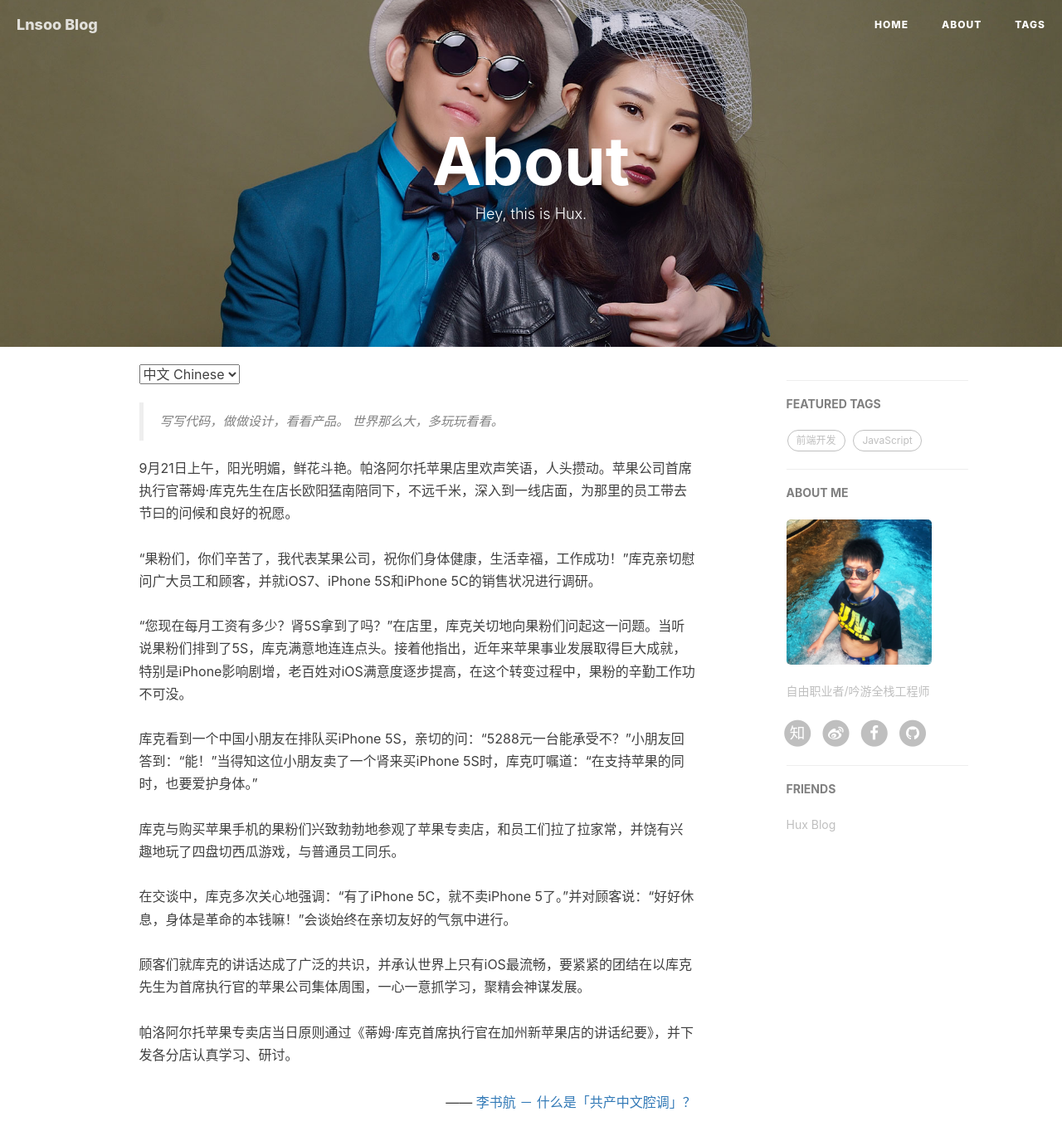
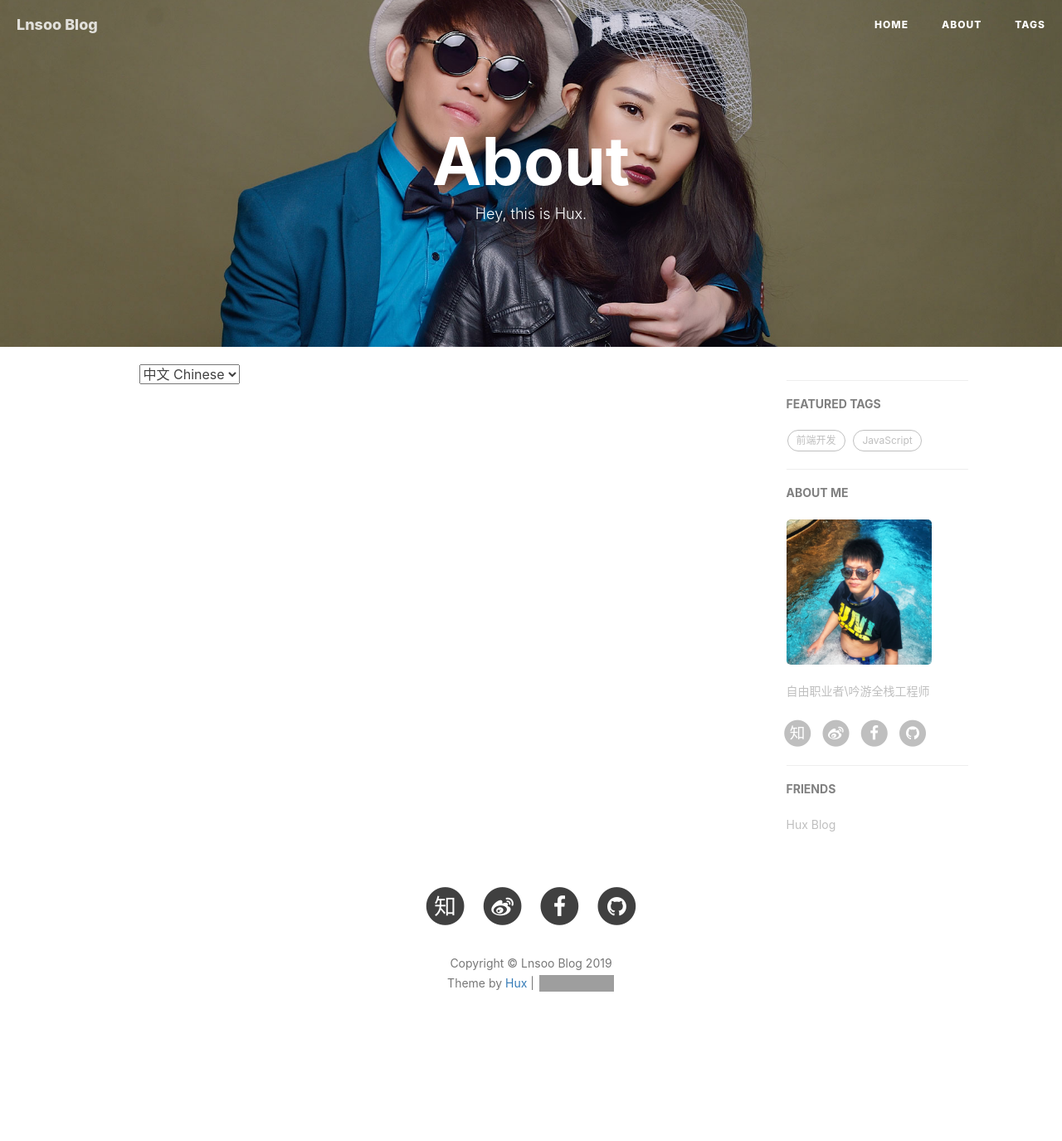
Before and after one commit to LnsooXD/LnsooxD.github.io, a Jekyll site: the page built from about.html, in a window 1280 px wide and 1400 px high. Shown: the top 1375 px of the window at 83% size. Built offline with Jekyll 4.4.1, drawn with Linux system fonts in a browser that asks for light colours; nearby versions of some CDN libraries; comment, search, counter and statistics services are not loaded; grey boxes are pictures that could not be loaded.

Commit message:
update about

```diff
--- a/_config.yml
+++ b/_config.yml
@@ -66,7 +66,7 @@ kramdown:
 
 # Sidebar settings
 sidebar: true                           # whether or not using Sidebar.
-sidebar-about-description: "自由职业者/吟游全栈工程师"
+sidebar-about-description: "自由职业者\\吟游全栈工程师"
 sidebar-avatar: /img/avatar-lnsoo.jpg     # use absolute URL, seeing it's used in both `/` and `/about/`
 
 
--- a/about.html
+++ b/about.html
@@ -13,36 +13,13 @@ header-img: "img/about-bg.jpg"
 
 <!-- Chinese Version -->
 <div class="zh post-container">
-    <blockquote>
-        写写代码，做做设计，看看产品。
-        世界那么大，多玩玩看看。
-    </blockquote>
-    9月21日上午，阳光明媚，鲜花斗艳。帕洛阿尔托苹果店里欢声笑语，人头攒动。苹果公司首席执行官蒂姆·库克先生在店长欧阳猛南陪同下，不远千米，深入到一线店面，为那里的员工带去节曰的问候和良好的祝愿。<br><br>“果粉们，你们辛苦了，我代表某果公司，祝你们身体健康，生活幸福，工作成功！”库克亲切慰问广大员工和顾客，并就iOS7、iPhone 5S和iPhone 5C的销售状况进行调研。 <br><br>“您现在每月工资有多少？肾5S拿到了吗？”在店里，库克关切地向果粉们问起这一问题。当听说果粉们排到了5S，库克满意地连连点头。接着他指出，近年来苹果事业发展取得巨大成就，特别是iPhone影响剧增，老百姓对iOS满意度逐步提高，在这个转变过程中，果粉的辛勤工作功不可没。<br><br>库克看到一个中国小朋友在排队买iPhone 5S，亲切的问：“5288元一台能承受不？”小朋友回答到：“能！”当得知这位小朋友卖了一个肾来买iPhone 5S时，库克叮嘱道：“在支持苹果的同时，也要爱护身体。”<br><br>库克与购买苹果手机的果粉们兴致勃勃地参观了苹果专卖店，和员工们拉了拉家常，并饶有兴趣地玩了四盘切西瓜游戏，与普通员工同乐。<br><br>在交谈中，库克多次关心地强调：“有了iPhone 5C，就不卖iPhone 5了。”并对顾客说：“好好休息，身体是革命的本钱嘛！”会谈始终在亲切友好的气氛中进行。<br><br>顾客们就库克的讲话达成了广泛的共识，并承认世界上只有iOS最流畅，要紧紧的团结在以库克先生为首席执行官的苹果公司集体周围，一心一意抓学习，聚精会神谋发展。<br>
-    <br>帕洛阿尔托苹果专卖店当日原则通过《蒂姆·库克首席执行官在加州新苹果店的讲话纪要》，并下发各分店认真学习、研讨。
 
-    <p style="text-align:right;">
-        —— <a href="http://www.zhihu.com/question/19687065">李书航 － 什么是「共产中文腔调」？ </a>
-    </p>
 
 </div>
 
 <!-- English Version -->
 <div class="en post-container">
-    <blockquote>
-        Designer or Engineer, things in between.
-    </blockquote>
 
-    <p>
-        Your work is going to fill a large part of your life, and the only way to be truly satisfied is to do what you believe is great work. And the only way to do great work is to love what you do. If you haven’t found it yet, keep looking. Don’t settle. As with all matters of the heart, you’ll know when you find it.
-    </p>
-
-    <p>
-    If you want to live your life in a creative way, as an artist, you have to not look back too much. You have to be willing to take whatever you’ve done and whoever you were and throw them away.
-    </p>
-
-    <p style="text-align:right;">
-    -- Steve Jobs
-    </p>
 
 </div>
 
```
